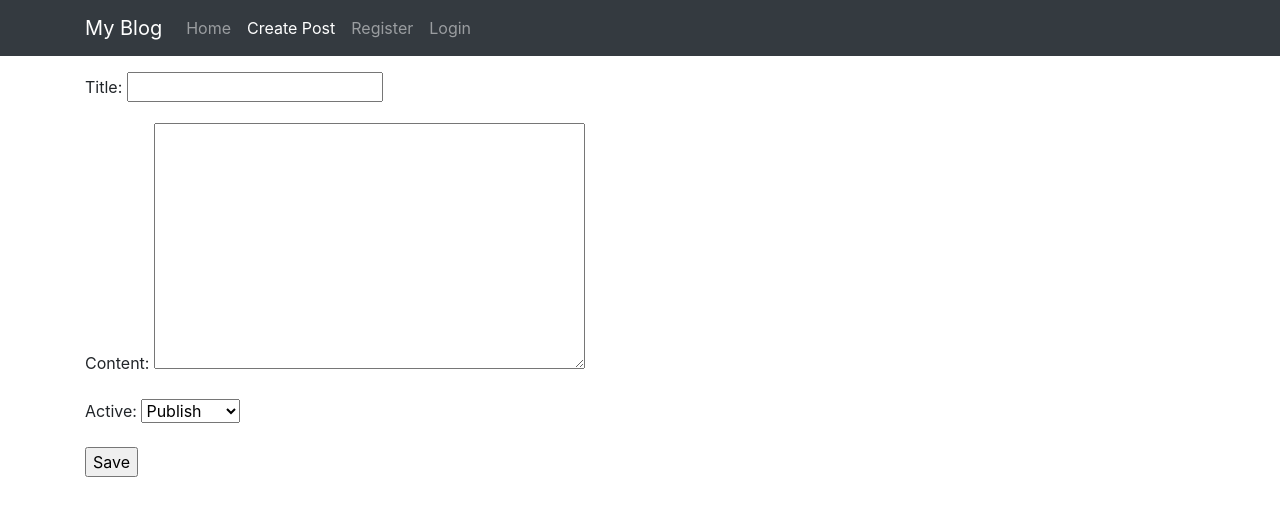
After one commit to harisahmad000005/blog, a Django app: page /post/create in a window 1280 px wide. The commit adds this page. Shown: the top 516 px of the page. Run offline with Django 3.2, Linux system fonts and the light colour scheme; some libraries are stand-ins or nearby versions.

Commit message:
added update and create views

```diff
--- a/blog/urls.py
+++ b/blog/urls.py
@@ -20,8 +20,9 @@ from posts.views import *
 urlpatterns = [
     path('', LoginView.as_view(),name='login'),
     path('register', RegisterView.as_view(),name="register"),
-
-    path('posts/', HomeView.as_view(),name='posts'),
+    path('post/', HomeView.as_view(),name='posts'),
     path('post/<int:pk>', PostDetailView.as_view(),name='postDetail'),
+    path('post/create', PostCreateView.as_view(),name='postCreate'),
+    path('post/<int:pk>/update', PostUpdateView.as_view(),name='postUpdate'),
     path('admin/', admin.site.urls),
 ]
--- /dev/null
+++ b/posts/forms.py
@@ -0,0 +1,21 @@
+from django import forms
+from django.db import models
+from django.forms import fields
+from .models import Posts
+
+
+
+class PostsModelForm(forms.ModelForm):
+    class Meta:
+        model = Posts
+        exclude = [ 'author_name',]
+    def clean_title(self):
+        title=self.cleaned_data.get('title')
+        if not title:
+            raise forms.ValidationError('Please add Title')
+        return title
+    def clean_content(self):
+        content=self.cleaned_data.get('content')
+        if not content:
+            raise forms.ValidationError('Please add some content')
+        return content
--- a/posts/models.py
+++ b/posts/models.py
@@ -1,5 +1,6 @@
 from django.db import models
 from django.contrib.auth.models import User
+from django.urls import reverse
 
 # Create your models here.
 
@@ -17,6 +18,8 @@ class Posts(models.Model):
     active = models.CharField(max_length=10, choices=ACTIVE_CHOICES, default='green')
     def __str__(self):
         return self.title
+    def get_absolute_url(self):
+        return reverse('postDetail', kwargs={'pk':self.id})
 
 class PostComments(models.Model):
     post = models.ForeignKey(Posts, on_delete=models.CASCADE)
--- a/posts/views.py
+++ b/posts/views.py
@@ -1,6 +1,7 @@
 from django.shortcuts import redirect, render
 from .models import Posts
-from django.views.generic import ListView, DetailView
+from django.views.generic import ListView, DetailView, CreateView, UpdateView
+from .forms import PostsModelForm
 # Create your views here.
 
 # def home_view(request):
@@ -13,7 +14,8 @@ from django.views.generic import ListView, DetailView
 
 class HomeView(ListView):
     model=Posts
-    template_name="index.html"
+    ordering = ['-id']
+    template_name="home.html"
     context_object_name = "post_list"
     paginate_by=2
 
@@ -33,3 +35,18 @@ class PostDetailView(DetailView):
     model = Posts
     template_name="post/postDetailView.html"
     context_object_name = "post_object"
+class PostCreateView(CreateView):
+    model = Posts
+    form_class = PostsModelForm
+    success_url = 'post/'
+    template_name="post/postCreateView.html"
+    def form_valid(self, form):
+        form.instance.author_name = self.request.user
+        super().form_valid(form)
+        return redirect(self.object.get_absolute_url())
+
+
+class PostUpdateView(UpdateView):
+    model = Posts
+    form_class = PostsModelForm
+    template_name="post/postCreateView.html"
--- a/templates/base.html
+++ b/templates/base.html
@@ -14,8 +14,10 @@
     {% block base_head %} {% endblock%}
   </head>
   <body>
-    {% include 'base/bootstrap.html'%} {% if messages %}
+    {% include 'base/css.html' %}
     {% include 'base/navbar.html' with brand_name='My Blog'%}
+    {% include 'base/bootstrap.html'%}
+{% if messages %}
 
     <div class="container text-center">
       <div class="col-md-12">
--- /dev/null
+++ b/templates/base/css.html
@@ -0,0 +1 @@
+{% load static %}
--- a/templates/base/navbar.html
+++ b/templates/base/navbar.html
@@ -1,12 +1,13 @@
-{% url 'home' as home_url %}
-{% url 'products:list' as products_list_url %}
+{% url 'posts' as home_url %}
 {% url 'login' as login_url %}
 {% url 'logout' as logout_url %}
-{% url 'add_products' as add_products_url %}
+{% url 'postCreate' as postCreate_url %}
+{% url 'register' as register_url %}
+
 <nav class="navbar navbar-expand-md navbar-dark bg-dark mb-3">
   <div class='container'>
   <a class="navbar-brand" href="{{ home_url }}">
-      {% if brand_name %}{{brand_name}} {% else %} Ecommerce final year {% endif%}
+      {% if brand_name %}{{brand_name}} {% else %} My Blog {% endif%}
     </a>
   <button class="navbar-toggler" type="button" data-toggle="collapse" data-target="#navbarSupportedContent" aria-controls="navbarSupportedContent" aria-expanded="false" aria-label="Toggle navigation">
     <span class="navbar-toggler-icon"></span>
@@ -14,14 +15,29 @@
 
   <div class="collapse navbar-collapse" id="navbarSupportedContent">
     <ul class="navbar-nav mr-auto">
+      <li class="nav-item {% if request.path == home_url %} active {% endif %} ">
+        <a class="nav-link" href="{{ home_url }}">Home <span class="sr-only">(current)</span></a>
+      </li>
+      <li class="nav-item {% if request.path == postCreate_url %} active {% endif %} ">
+        <a class="nav-link" href="{{ postCreate_url }}">Create Post</a>
+      </li>
+      </li>
         {% if request.user.is_authenticated%}
       		<li class="nav-item {% if request.path == logout_url %} active {% endif %} ">
-        	<a class="nav-link" href="{{ logout_url}}">Log out</a>
+        	<a class="nav-link" href="{{ logout_url}}">LogOut</a>
       		</li>
-      		<li class="nav-item {% if request.path == add_products_url %} active {% endif %} ">
-        	<a class="nav-link" href="{{ add_products_url }}">Add Product</a>
+
+       {% else %}
+      		<li class="nav-item {% if request.path == register_url %} active {% endif %} ">
+        	<a class="nav-link" href="{{ register_url}}">Register</a>
+      		</li>
+
+      		<li class="nav-item {% if request.path == login_url %} active {% endif %} ">
+        	<a class="nav-link" href="{{ login_url}}">Login</a>
       		</li>
         {% endif %}
+
+
     </ul>
   </div>
 </div>
--- /dev/null
+++ b/templates/post/postCreateView.html
@@ -0,0 +1,10 @@
+{% extends 'base.html'%}
+{% load static%}
+
+{% block content %}
+<form action="" method="POST"> {% csrf_token %}
+
+    {{form.as_p}}
+    <input type="submit" value="Save"/>
+</form>
+{% endblock %}
```
Also changed, not shown: templates/home.html (renamed from templates/index.html, +5 -5 lines).
